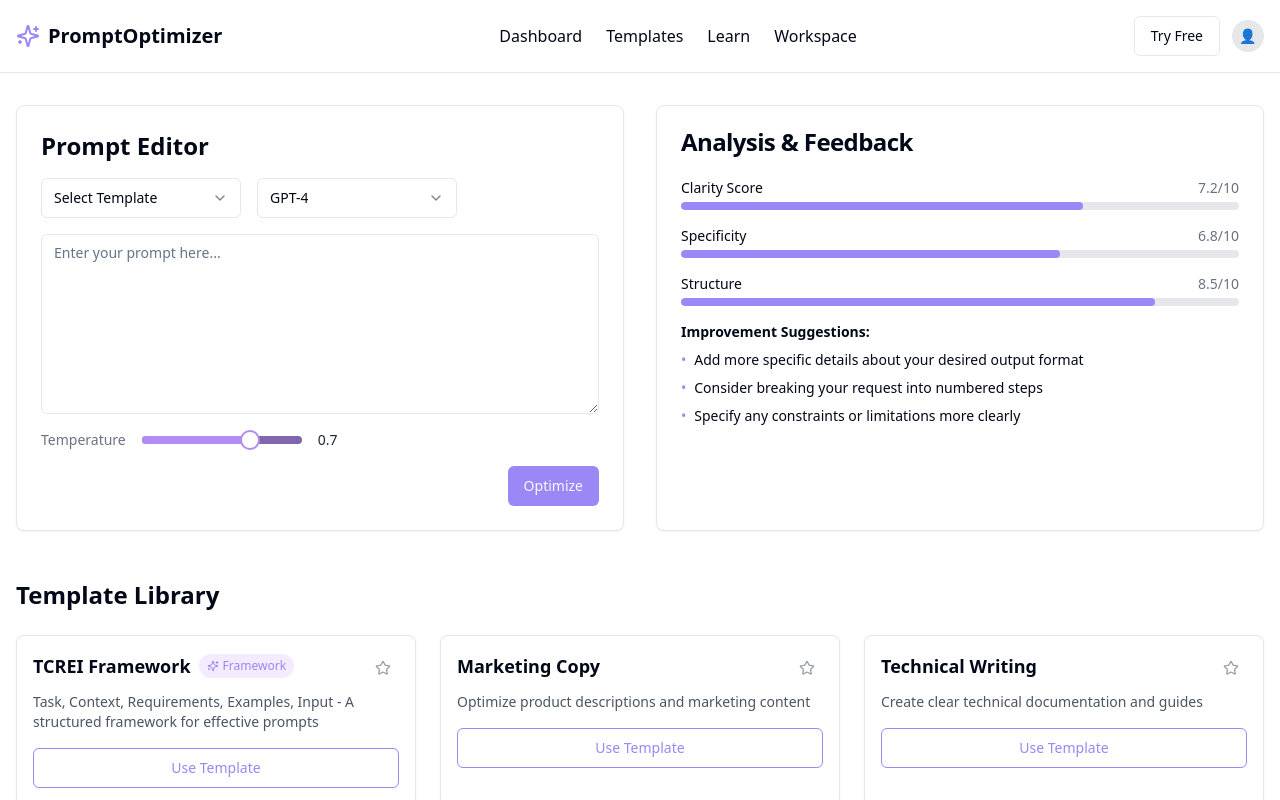
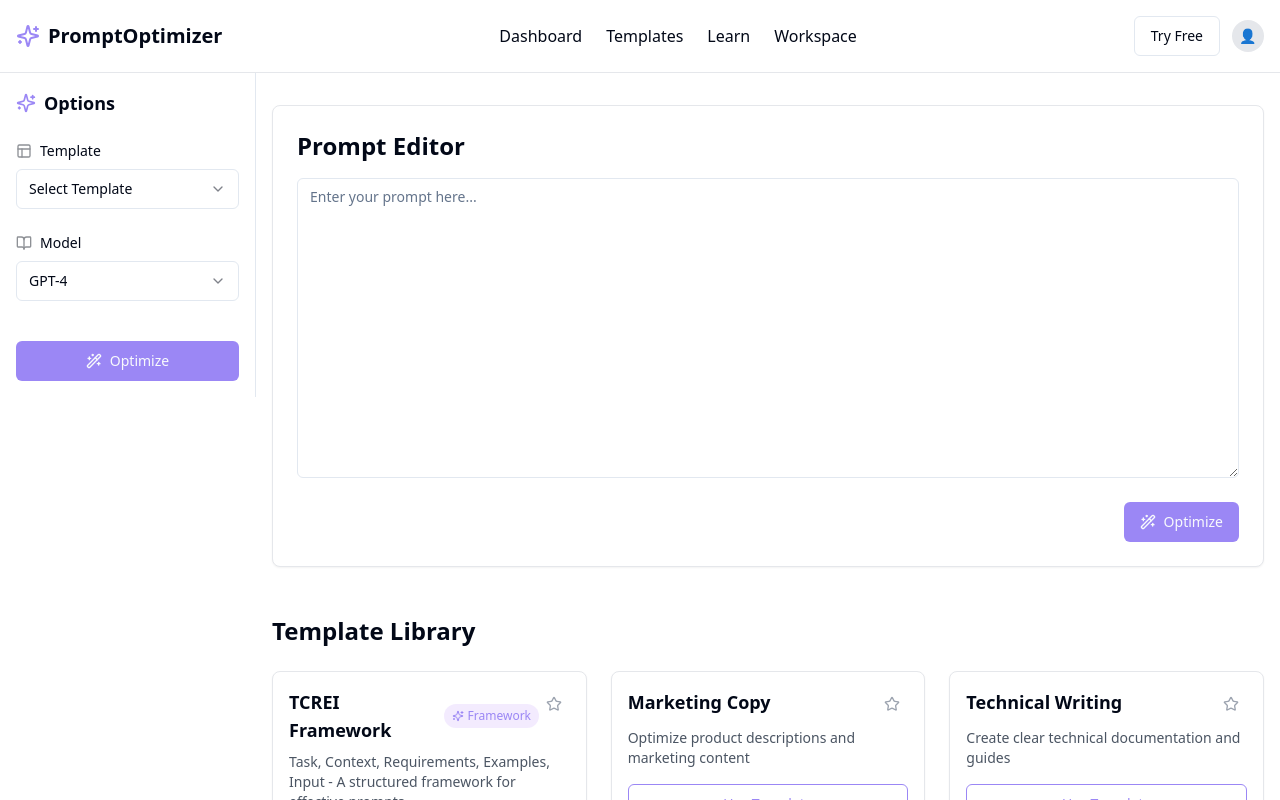
Before and after one commit to shashwatc12/PromptCoach, a React (Vite) app: page / in a window 1280 px wide. Shown: the top 800 px of the page. Built offline with nearby package versions, Linux system fonts and the light colour scheme.

Commit message:
Refactor layout and remove features
Moves options to a left panel and removes the analysis feedback section and temperature control.

```diff
--- /dev/null
+++ b/src/components/OptionsPanel.tsx
@@ -0,0 +1,78 @@
+
+import React from 'react';
+import { Select, SelectContent, SelectItem, SelectTrigger, SelectValue } from '@/components/ui/select';
+import { Button } from '@/components/ui/button';
+import { Sparkles, Layout, BookOpen, Wand2 } from 'lucide-react';
+
+interface OptionsPanelProps {
+  onTemplateSelect: (template: string) => void;
+  onModelSelect: (model: string) => void;
+  selectedTemplate: string;
+  selectedModel: string;
+}
+
+const OptionsPanel: React.FC<OptionsPanelProps> = ({
+  onTemplateSelect,
+  onModelSelect,
+  selectedTemplate,
+  selectedModel
+}) => {
+  return (
+    <div className="h-full w-64 bg-white border-r p-4 flex flex-col">
+      <div className="flex items-center gap-2 mb-6">
+        <Sparkles className="h-5 w-5 text-optimizer-primary" />
+        <h2 className="text-lg font-semibold">Options</h2>
+      </div>
+
+      <div className="space-y-6">
+        <div className="space-y-2">
+          <label className="text-sm font-medium flex items-center gap-2">
+            <Layout className="h-4 w-4 text-optimizer-gray" />
+            <span>Template</span>
+          </label>
+          <Select value={selectedTemplate} onValueChange={onTemplateSelect}>
+            <SelectTrigger className="w-full">
+              <SelectValue placeholder="Select Template" />
+            </SelectTrigger>
+            <SelectContent>
+              <SelectItem value="tcrei">TCREI Framework</SelectItem>
+              <SelectItem value="marketing">Marketing Copy</SelectItem>
+              <SelectItem value="technical">Technical Writing</SelectItem>
+              <SelectItem value="creative">Creative Writing</SelectItem>
+              <SelectItem value="custom">Custom Template</SelectItem>
+            </SelectContent>
+          </Select>
+        </div>
+
+        <div className="space-y-2">
+          <label className="text-sm font-medium flex items-center gap-2">
+            <BookOpen className="h-4 w-4 text-optimizer-gray" />
+            <span>Model</span>
+          </label>
+          <Select value={selectedModel} onValueChange={onModelSelect}>
+            <SelectTrigger className="w-full">
+              <SelectValue placeholder="Select Model" />
+            </SelectTrigger>
+            <SelectContent>
+              <SelectItem value="GPT-4">GPT-4</SelectItem>
+              <SelectItem value="GPT-3.5">GPT-3.5</SelectItem>
+              <SelectItem value="Claude">Claude</SelectItem>
+              <SelectItem value="Llama">Llama 3</SelectItem>
+            </SelectContent>
+          </Select>
+        </div>
+
+        <div className="mt-auto pt-4">
+          <Button
+            className="w-full bg-optimizer-primary hover:bg-optimizer-secondary flex items-center gap-2"
+          >
+            <Wand2 className="h-4 w-4" />
+            <span>Optimize</span>
+          </Button>
+        </div>
+      </div>
+    </div>
+  );
+};
+
+export default OptionsPanel;
--- a/src/components/PromptEditor.tsx
+++ b/src/components/PromptEditor.tsx
@@ -1,10 +1,9 @@
 
 import React, { useState, useEffect } from 'react';
-import { Select, SelectContent, SelectItem, SelectTrigger, SelectValue } from '@/components/ui/select';
 import { Textarea } from '@/components/ui/textarea';
-import { Slider } from '@/components/ui/slider';
 import { Button } from '@/components/ui/button';
 import { toast } from '@/hooks/use-toast';
+import { Wand2 } from 'lucide-react';
 
 interface PromptEditorProps {
   onOptimize: (prompt: string) => void;
@@ -14,9 +13,6 @@ interface PromptEditorProps {
 
 const PromptEditor: React.FC<PromptEditorProps> = ({ onOptimize, promptText = '', onPromptChange }) => {
   const [internalPromptText, setInternalPromptText] = useState(promptText);
-  const [template, setTemplate] = useState('');
-  const [model, setModel] = useState('GPT-4');
-  const [temperature, setTemperature] = useState([0.7]);
 
   useEffect(() => {
     setInternalPromptText(promptText);
@@ -47,60 +43,22 @@ const PromptEditor: React.FC<PromptEditorProps> = ({ onOptimize, promptText = ''
   };
 
   return (
-    <div className="prompt-container border rounded-lg p-6 shadow-sm">
+    <div className="prompt-container w-full border rounded-lg p-6 shadow-sm">
       <h2 className="text-2xl font-bold mb-4">Prompt Editor</h2>
 
-      <div className="flex flex-col sm:flex-row gap-4 mb-4">
-        <Select value={template} onValueChange={setTemplate}>
-          <SelectTrigger className="w-full sm:w-[200px]">
-            <SelectValue placeholder="Select Template" />
-          </SelectTrigger>
-          <SelectContent>
-            <SelectItem value="tcrei">TCREI Framework</SelectItem>
-            <SelectItem value="marketing">Marketing Copy</SelectItem>
-            <SelectItem value="technical">Technical Writing</SelectItem>
-            <SelectItem value="creative">Creative Writing</SelectItem>
-            <SelectItem value="custom">Custom Template</SelectItem>
-          </SelectContent>
-        </Select>
-
-        <Select value={model} onValueChange={setModel}>
-          <SelectTrigger className="w-full sm:w-[200px]">
-            <SelectValue placeholder="Select Model" />
-          </SelectTrigger>
-          <SelectContent>
-            <SelectItem value="GPT-4">GPT-4</SelectItem>
-            <SelectItem value="GPT-3.5">GPT-3.5</SelectItem>
-            <SelectItem value="Claude">Claude</SelectItem>
-            <SelectItem value="Llama">Llama 3</SelectItem>
-          </SelectContent>
-        </Select>
-      </div>
-
       <Textarea
-        className="min-h-[180px] mb-4"
+        className="min-h-[300px] mb-6"
         placeholder="Enter your prompt here..."
         value={internalPromptText}
         onChange={handlePromptChange}
       />
 
-      <div className="flex items-center mb-4 gap-4">
-        <div className="text-sm text-gray-500">Temperature</div>
-        <Slider
-          value={temperature}
-          onValueChange={setTemperature}
-          max={1}
-          step={0.1}
-          className="w-40"
-        />
-        <div className="text-sm text-gray-800 font-medium">{temperature[0]}</div>
-      </div>
-
       <div className="flex justify-end">
         <Button
-          className="bg-optimizer-primary hover:bg-optimizer-secondary"
+          className="bg-optimizer-primary hover:bg-optimizer-secondary flex items-center gap-2"
           onClick={handleOptimize}
         >
+          <Wand2 className="h-4 w-4" />
           Optimize
         </Button>
       </div>
--- a/src/pages/Index.tsx
+++ b/src/pages/Index.tsx
@@ -1,48 +1,23 @@
+
 import React, { useState } from 'react';
 import Navbar from '@/components/Navbar';
 import PromptEditor from '@/components/PromptEditor';
-import AnalysisFeedback from '@/components/AnalysisFeedback';
+import OptionsPanel from '@/components/OptionsPanel';
 import TemplateCard from '@/components/TemplateCard';
 import LearningCard from '@/components/LearningCard';
 import Footer from '@/components/Footer';
 import { toast } from '@/hooks/use-toast';
 
 const Index = () => {
-  const [scores, setScores] = useState({
-    clarity: 7.2,
-    specificity: 6.8,
-    structure: 8.5
-  });
-
-  const [suggestions, setSuggestions] = useState([
-    "Add more specific details about your desired output format",
-    "Consider breaking your request into numbered steps",
-    "Specify any constraints or limitations more clearly"
-  ]);
-
   const [promptText, setPromptText] = useState('');
+  const [template, setTemplate] = useState('');
+  const [model, setModel] = useState('GPT-4');
 
   const handleOptimize = (prompt: string) => {
     // In a real app, this would call an API to analyze the prompt
     console.log("Optimizing prompt:", prompt);
 
-    // Simulate analysis with different scores
-    const newScores = {
-      clarity: Math.min(9.5, scores.clarity + Math.random()),
-      specificity: Math.min(9.5, scores.specificity + Math.random() * 1.5),
-      structure: Math.min(9.5, scores.structure + Math.random() * 0.5),
-    };
-
-    setScores(newScores);
-
-    // Generate new suggestions based on the prompt
-    const newSuggestions = [
-      "Try using more explicit instructions at the beginning of your prompt",
-      "Consider adding context about your target audience",
-      "Add formatting preferences to get a more structured response"
-    ];
-
-    setSuggestions(newSuggestions);
+    // No need to update scores or suggestions as we removed that section
   };
 
   const handleUseTemplate = (template: string) => {
@@ -63,11 +38,31 @@ const Index = () => {
     }
 
     setPromptText(templateText);
+    setTemplate(template);
 
     toast({
       title: "Template Selected",
       description: `${template} template has been applied`,
     });
+  };
+
+  const handleTemplateSelect = (value: string) => {
+    setTemplate(value);
+
+    // Map template values to template names for the handleUseTemplate function
+    if (value === "tcrei") {
+      handleUseTemplate("TCREI Framework");
+    } else if (value === "marketing") {
+      handleUseTemplate("Marketing Copy");
+    } else if (value === "technical") {
+      handleUseTemplate("Technical Writing");
+    } else if (value === "creative") {
+      handleUseTemplate("Creative Writing");
+    }
+  };
+
+  const handleModelSelect = (value: string) => {
+    setModel(value);
   };
 
   const handleStartLearning = () => {
@@ -88,10 +83,21 @@ const Index = () => {
     <div className="min-h-screen flex flex-col">
       <Navbar />
 
-      <main className="flex-1 container mx-auto px-4 py-8">
-        <div className="grid grid-cols-1 lg:grid-cols-2 gap-8 mb-12">
-          <PromptEditor onOptimize={handleOptimize} promptText={promptText} onPromptChange={setPromptText} />
-          <AnalysisFeedback scores={scores} suggestions={suggestions} />
+      <main className="flex-1 flex">
+        <OptionsPanel
+          onTemplateSelect={handleTemplateSelect}
+          onModelSelect={handleModelSelect}
+          selectedTemplate={template}
+          selectedModel={model}
+        />
+
+        <div className="flex-1 container mx-auto px-4 py-8">
+          <div className="mb-12">
+            <PromptEditor
+              onOptimize={handleOptimize}
+              promptText={promptText}
+              onPromptChange={setPromptText}
+            />
           </div>
 
           <section className="mb-12">
@@ -147,6 +153,7 @@ const Index = () => {
               />
             </div>
           </section>
+        </div>
       </main>
 
       <Footer />
```
Lines whose indentation alone changed are shown as unchanged.
